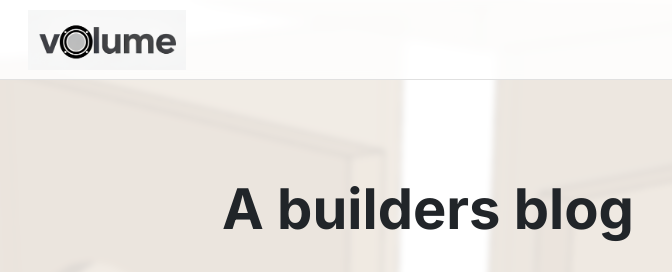
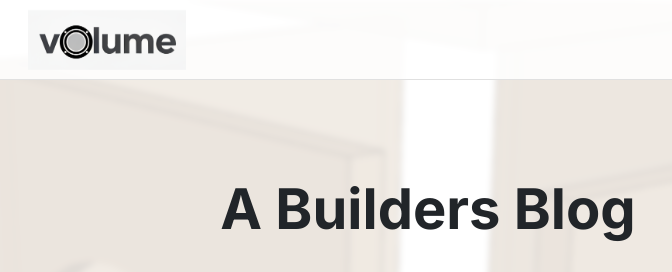
Before and after one commit to christianshort-bit/volume-blog, an Electron app: page public/index.html in a window 1400 px wide. Shown: the top 272 px of the page, 272-944 px from the left. Drawn offline with Linux system fonts and the light colour scheme.

Commit message:
Implement ghost header to fix stacking contexts and change title text casing

```diff
--- a/public/index.html
+++ b/public/index.html
@@ -31,7 +31,7 @@
 
     <main class="blog-feed">
         <div class="container">
-            <h1 class="page-title">A builders blog</h1>
+            <h1 class="page-title">A Builders Blog</h1>
         </div>
         <div class="container" id="postsContainer">
             <!-- Posts will be injected here -->
--- a/public/style.css
+++ b/public/style.css
@@ -72,10 +72,21 @@ a:hover {
     top: 0;
     width: 100%;
     z-index: 1000;
+    background: transparent;
+    box-shadow: none;
+    height: auto;
+}
+
+.main-header::before {
+    content: "";
+    position: absolute;
+    top: 0;
+    left: 0;
+    width: 100%;
+    height: 100%;
     background: rgba(255, 255, 255, 0.85);
     backdrop-filter: blur(5px);
-    box-shadow: none;
-    height: auto;
+    z-index: -1;
 }
 
 .header-container {
```
